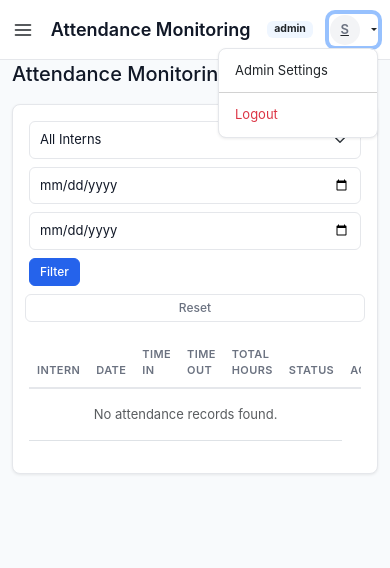
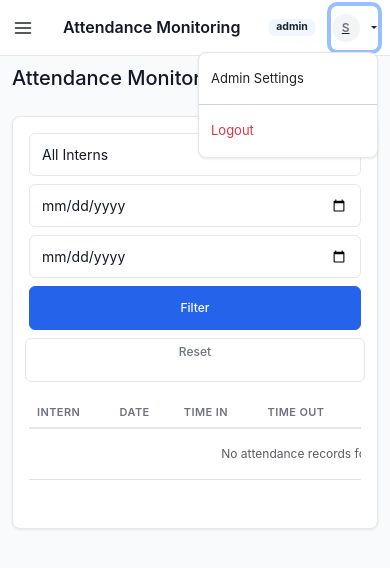
Before and after one commit to maiku218/IWT, a Flask app: page /admin/attendance-monitoring in a window 390 px wide, after a click that opens the changed part. Shown: the top 568 px of the page. Run offline with Flask 3, Linux system fonts and the light colour scheme; a user stored in the database is signed in; tables that the repository leaves empty hold one stand-in row (values such as "Sample post"); parts of the project's set-up code (start-up, migrations or seed data) failed here and were passed over; some libraries are stand-ins or nearby versions.

Commit message:
feat: Make system responsive for mobile and laptop

```diff
--- a/app/static/css/style.css
+++ b/app/static/css/style.css
@@ -439,6 +439,108 @@ body {
     .user-name { display: none; }
     .caret-text { display: none; }
     .stat-card .stat-value { font-size: 20px; }
+
+    /* Responsive tables on mobile */
+    .table-responsive {
+        overflow-x: auto;
+        -webkit-overflow-scrolling: touch;
+    }
+
+    .table {
+        min-width: 600px;
+        font-size: 12px;
+    }
+
+    .table td, .table th {
+        white-space: nowrap;
+        padding: 6px 8px;
+    }
+
+    /* Better modal on mobile */
+    .modal-dialog {
+        margin: 10px;
+        max-width: calc(100% - 20px);
+    }
+
+    .modal-content {
+        border-radius: 12px;
+    }
+
+    /* Better form layout on mobile */
+    .row.g-3 > div, .row.g-2 > div {
+        min-width: 100%;
+    }
+
+    /* Better buttons on mobile */
+    .btn {
+        padding: 8px 16px;
+        font-size: 13px;
+    }
+
+    .btn-sm {
+        padding: 4px 10px;
+        font-size: 12px;
+    }
+
+    /* Better calendar on mobile */
+    .fc-toolbar-chunk {
+        display: flex;
+        flex-direction: column;
+        gap: 10px;
+        align-items: stretch;
+    }
+
+    .fc-toolbar-chunk > * {
+        flex: 1 1 auto;
+    }
+
+    .fc-button {
+        padding: 6px 12px;
+        font-size: 12px;
+    }
+
+    /* Hide time column on very small screens in calendar records */
+    .records-table .time-col,
+    .records-table th:nth-child(4),
+    .records-table td:nth-child(4) {
+        display: none;
+    }
+
+    /* Attendance buttons full width on mobile */
+    .attendance-btns .btn {
+        flex: 1;
+        min-width: 0;
+        padding: 16px 24px;
+        font-size: 16px;
+        font-weight: 600;
+    }
+
+    /* Progress bar smaller on mobile */
+    .progress {
+        height: 6px;
+    }
+
+    /* Sidebar brand smaller on mobile */
+    .sidebar-brand {
+        height: 48px;
+        padding: 0 14px;
+    }
+
+    .brand-text {
+        font-size: 15px;
+    }
+
+    /* Nav items padding on mobile */
+    .sidebar-nav .nav-item {
+        padding: 12px 16px;
+        font-size: 14px;
+    }
+
+    .icon {
+        width: 20px;
+        font-size: 16px;
+        margin-right: 10px;
+    }
 }
 
 @media (max-width: 576px) {
@@ -450,4 +552,134 @@ body {
         padding-left: 12px;
         padding-right: 12px;
     }
+
+    .top-header {
+        height: 56px;
+    }
+
+    .page-title {
+        font-size: 16px;
+    }
+
+    .user-avatar {
+        width: 28px;
+        height: 28px;
+        font-size: 12px;
+    }
+
+    .dropdown-menu {
+        min-width: 180px;
+        font-size: 13px;
+    }
+
+    .dropdown-item {
+        padding: 8px 12px;
+        font-size: 13px;
+    }
+
+    .stat-card {
+        padding: 12px;
+    }
+
+    .stat-label {
+        font-size: 10px;
+        margin-bottom: 4px;
+    }
+
+    .stat-value {
+        font-size: 18px;
+    }
+
+    .card-body {
+        padding: 12px;
+    }
+
+    .card-header {
+        padding: 10px 14px;
+        font-size: 14px;
+    }
+
+    .form-control, .form-select {
+        padding: 10px 12px;
+        font-size: 14px;
+    }
+
+    .form-label {
+        font-size: 12px;
+        margin-bottom: 4px;
+    }
+
+    .alert {
+        font-size: 13px;
+        padding: 10px 12px;
+    }
+
+    /* Pagination on mobile */
+    .pagination-controls {
+        display: flex;
+        gap: 6px;
+        overflow-x: auto;
+    }
+
+    .pagination-controls .btn {
+        white-space: nowrap;
+        flex-shrink: 0;
+    }
+
+    /* Attendance status badge */
+    .status-badge {
+        font-size: 10px;
+        padding: 4px 8px;
+    }
+
+    /* Footer/logout styling */
+    .sidebar-nav .nav-item.text-danger {
+        margin-top: auto;
+    }
 }
+
+/* Ensure tables scroll properly on all mobile devices */
+@media (max-width: 768px) {
+    .table-responsive {
+        display: block;
+        width: 100%;
+        overflow-x: auto;
+        margin-bottom: 1rem;
+    }
+
+    .table-responsive > .table {
+        min-width: 650px;
+    }
+
+    /* Full calendar mobile */
+    .fc-view-harness {
+        overflow-x: auto;
+    }
+
+    .fc-scroller {
+        overflow-x: auto !important;
+    }
+}
+
+/* Touch-friendly buttons */
+@media (hover: none) {
+    .btn {
+        min-height: 44px;
+    }
+
+    .sidebar-nav .nav-item {
+        min-height: 48px;
+    }
+}
+
+/* Smooth transitions */
+.sidebar, .overlay, .main-content {
+    transition: transform 0.25s ease, opacity 0.25s ease;
+}
+
+/* Prevent body scroll when sidebar is open on mobile */
+body.sidebar-open {
+    overflow: hidden;
+    position: fixed;
+    width: 100%;
+}
--- a/app/static/js/main.js
+++ b/app/static/js/main.js
@@ -2,22 +2,51 @@ document.addEventListener('DOMContentLoaded', function () {
     const sidebar = document.getElementById('sidebar');
     const overlay = document.getElementById('sidebarOverlay');
     const toggle = document.getElementById('sidebarToggle');
+    const isMobile = window.matchMedia('(max-width: 991.98px)');
 
     function openSidebar() {
         if (sidebar) sidebar.classList.remove('sidebar-hidden');
         if (overlay) overlay.classList.add('show');
+        if (isMobile.matches) {
+            document.body.classList.add('sidebar-open');
+        }
     }
     function closeSidebar() {
         if (sidebar) sidebar.classList.add('sidebar-hidden');
         if (overlay) overlay.classList.remove('show');
+        if (isMobile.matches) {
+            document.body.classList.remove('sidebar-open');
+        }
     }
 
     if (toggle) toggle.addEventListener('click', openSidebar);
     if (overlay) overlay.addEventListener('click', closeSidebar);
 
+    // Close sidebar when clicking a nav item (mobile UX)
+    document.querySelectorAll('.sidebar-nav .nav-item').forEach(function (item) {
+        item.addEventListener('click', function () {
+            if (isMobile.matches) {
+                closeSidebar();
+            }
+        });
+    });
+
     // Close sidebar on escape
     document.addEventListener('keydown', function (e) {
         if (e.key === 'Escape') closeSidebar();
+    });
+
+    // Reopen sidebar on desktop when resizing back up
+    window.addEventListener('resize', function () {
+        if (!isMobile.matches) {
+            if (sidebar) sidebar.classList.remove('sidebar-hidden');
+            if (overlay) overlay.classList.remove('show');
+            document.body.classList.remove('sidebar-open');
+        } else {
+            if (sidebar) sidebar.classList.add('sidebar-hidden');
+            if (overlay) overlay.classList.remove('show');
+            document.body.classList.remove('sidebar-open');
+        }
     });
 
     // Global CSRF token for fetch requests
```
